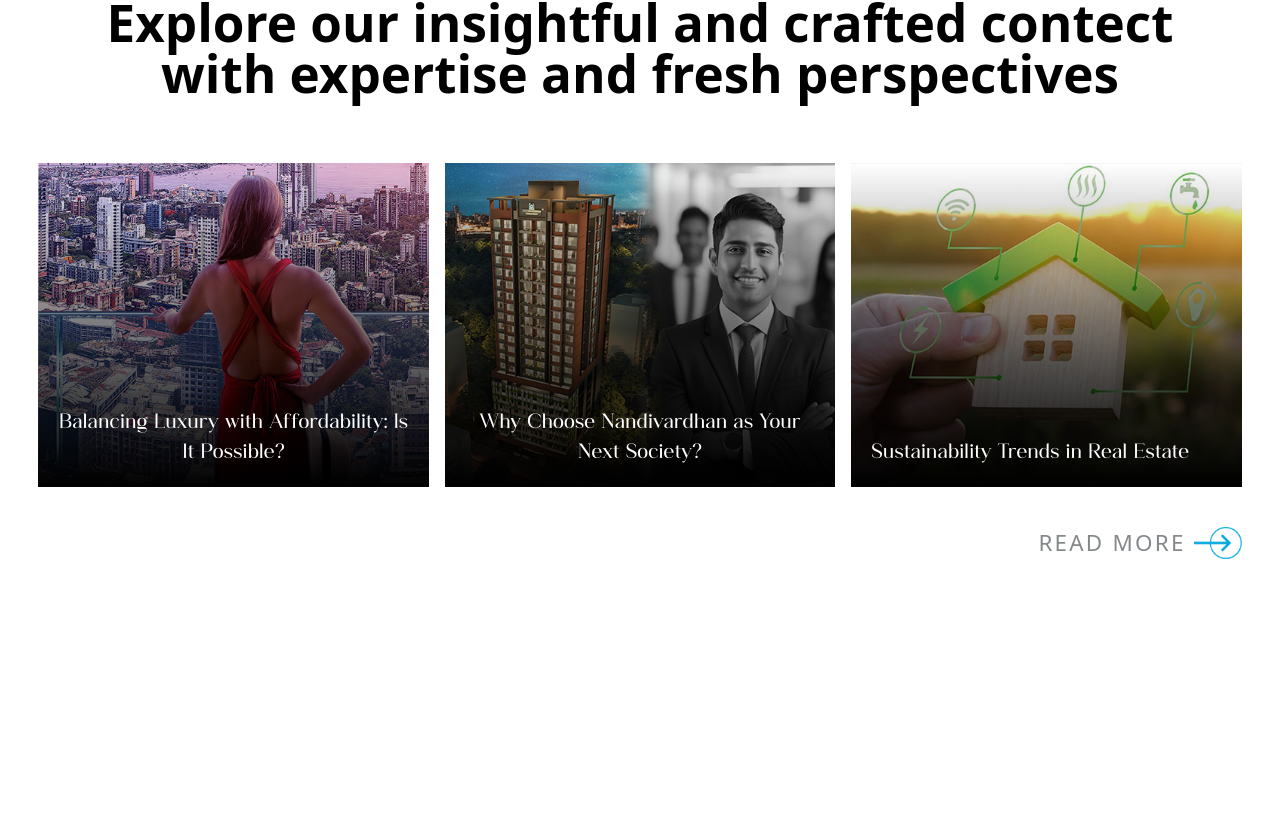
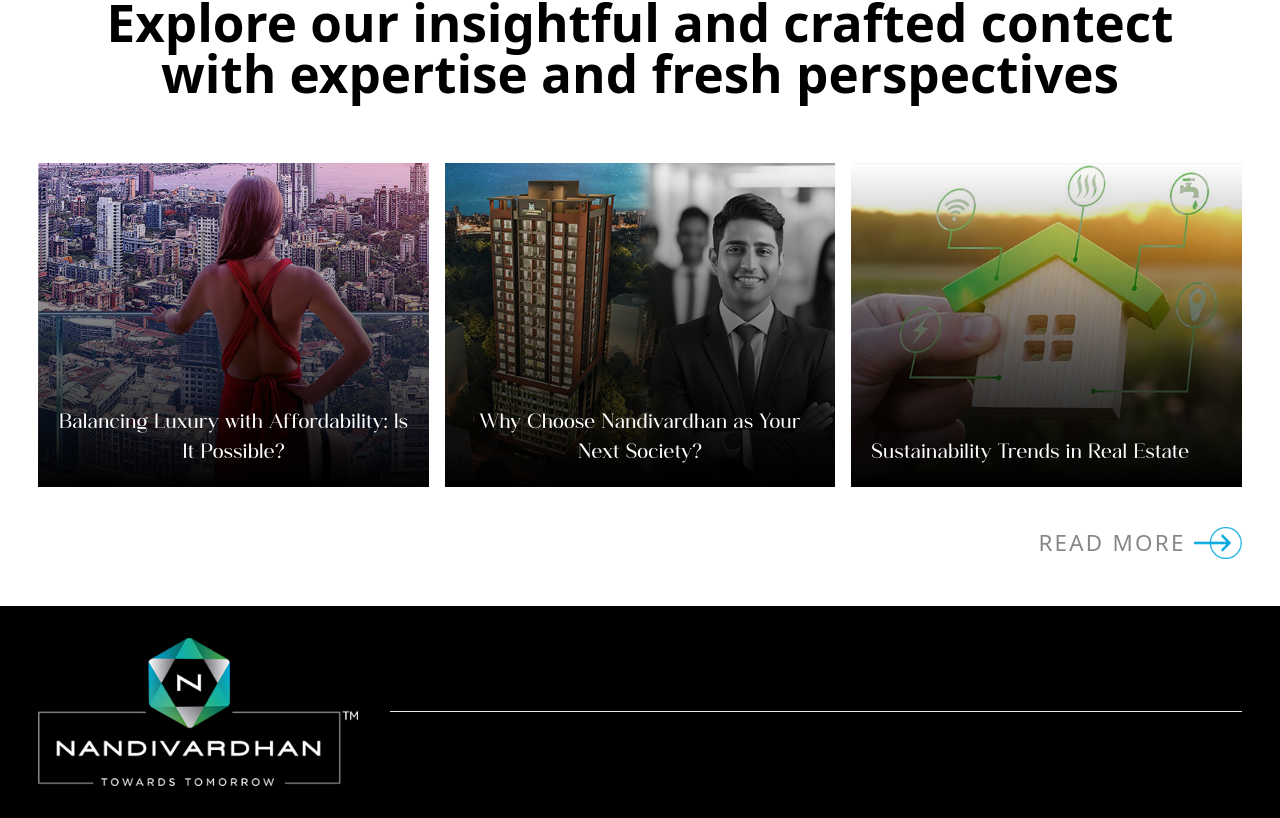
Before and after one commit to developerr-ayush/project-navndivardhan, a Next.js app: page / in a window 1280 px wide. Shown: the part 3065-3883 px from the top of the page. Before the commit the page ends 3671 px from the top, so only its background shows below. Built offline with nearby package versions, Linux system fonts and the light colour scheme.

Commit message:
footer started

```diff
--- a/app/page.tsx
+++ b/app/page.tsx
@@ -1,19 +1,23 @@
-import { About } from '@/components/about';
-import { News } from '@/components/news';
-import { Project } from '@/components/project';
-import { Showcase } from '@/components/showcase';
-import { Sustainability } from '@/components/sustainability';
-import React from 'react'
+import { About } from "@/components/about";
+import { Footer } from "@/components/footer";
+import { News } from "@/components/news";
+import { Project } from "@/components/project";
+import { Showcase } from "@/components/showcase";
+import { Sustainability } from "@/components/sustainability";
+import React from "react";
 
 export default function Home() {
   return (
     <>
       <Showcase />
-      <h2 className='text-[5vw] text-center py-10 text-[#b2b3b3]'>Transforming Spaces, Elevating Lives</h2>
+      <h2 className="text-[5vw] text-center py-10 text-[#b2b3b3]">
+        Transforming Spaces, Elevating Lives
+      </h2>
       <About />
       <Project />
       <Sustainability />
       <News />
+      <Footer />
     </>
   );
 }
--- /dev/null
+++ b/components/footer/index.tsx
@@ -0,0 +1,21 @@
+import Image from "next/image";
+import React from "react";
+
+export const Footer = () => {
+  return (
+    <footer className="bg-black px-[3vw] py-8">
+      <div className="container mx-auto">
+        <div className="flex gap-8 items-center">
+          <Image
+            src="/image/nandivardhan-logo.png"
+            alt="logo"
+            className="w-[15rem] md:w-[20rem] max-w-full shrink-0"
+            width={400}
+            height={185}
+          />
+          <hr className="w-full" />
+        </div>
+      </div>
+    </footer>
+  );
+};
```
